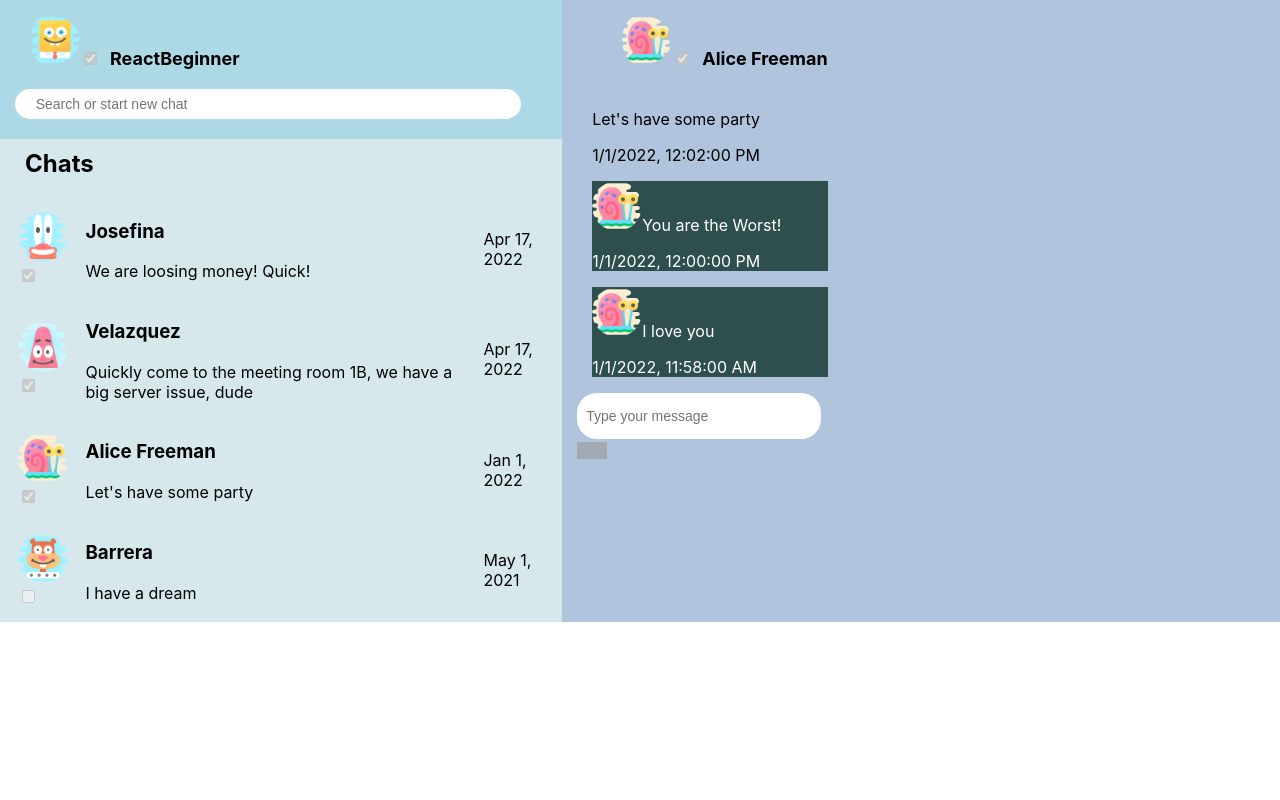
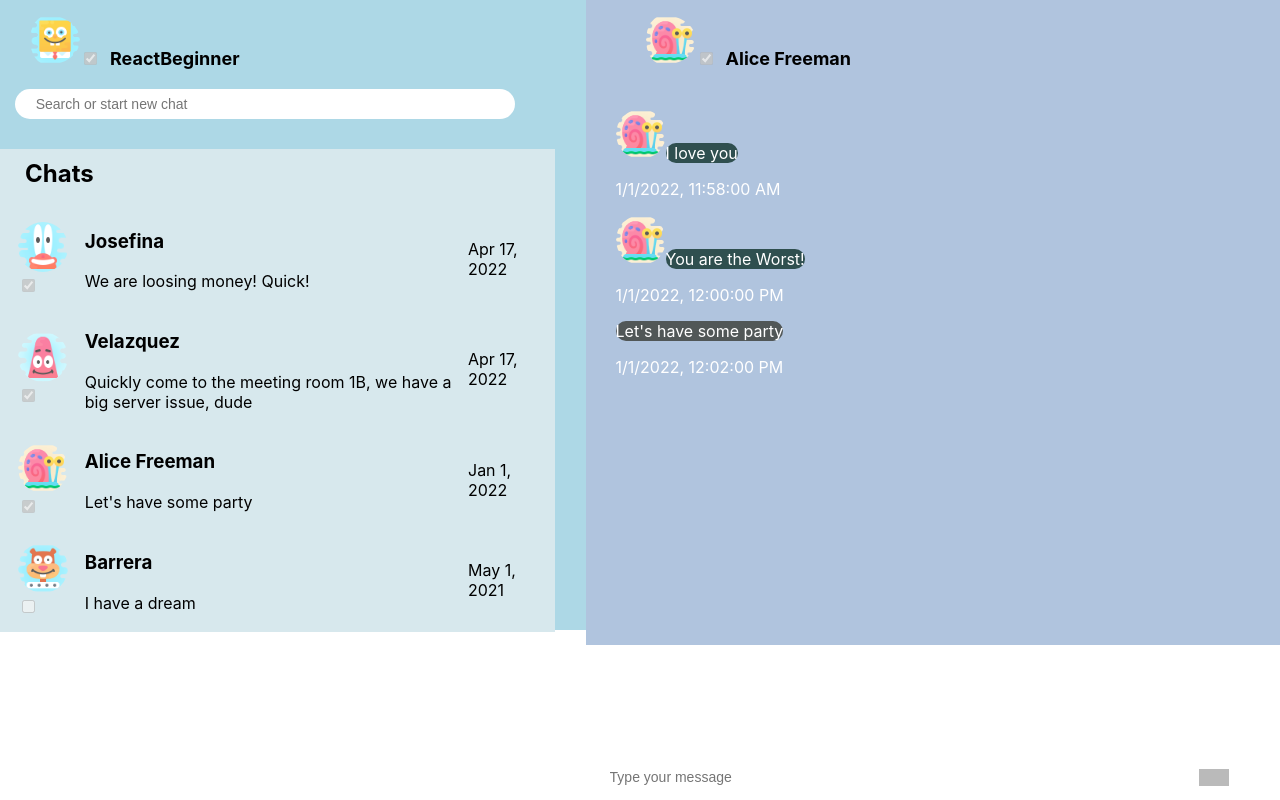
Before and after one commit to Barabaka7/reenbit-chat, a React (Create React App) app: page / in a window 1280 px wide. Built offline with nearby package versions, Linux system fonts and the light colour scheme; grey boxes are pictures that could not be loaded.

Commit message:
Fourth Commit

```diff
--- a/src/App.css
+++ b/src/App.css
@@ -1,26 +1,32 @@
 .App {
   display: flex;
+  height: 630px;
 }
 
 .leftContainer {
   padding-top: 15px;
-
   display: flex;
   background-color:lightblue;
-  flex: 4
+  flex: 4;
+  width: 430px;
+  padding-right: 50px;
 }
 
-.Chats {
+.chats {
   padding-left: 15px;
   background-color:rgb(215, 232, 237);
+  width: 530px;
+  padding-right: 10px;
 }
 
 .rightContainer {
   padding-top: 15px;
   padding-left: 15px;
+  padding-right: 10px;
   display: flex;
   background-color:lightsteelblue;
   flex: 5;
+  height: 630px;
 }
 
 .contactName {
@@ -34,29 +40,44 @@
   padding-top: 20px;
   width: 100%;
   justify-content: center;
+  padding-bottom: 10px;
 
 }
 
 .currentChat {
   padding-left: 15px;
   padding-top: 40px;
+  overflow-y: scroll;
+  height: 490px;
+}
 
+.messageForm {
+  position: absolute;
+  bottom: 0px;
 }
 
 .avatar {
   padding-left: 15px;
-}
+  }
 
 .messageFrom{
   color: white;
-  align-items: flex-start;
+}
+
+.messageFromText {
   background-color: darkslategrey;
-
+  border-radius: 20px;
 }
 
 .messageTo{
-  align-items: flex-end;
+  color: white;
+  width: 100%;
+  float: right;
+}
 
+.messageToText {
+  background-color: rgb(81, 87, 87);
+  border-radius: 20px;
 }
 
 img {
@@ -80,9 +101,10 @@ input[type="textarea"]{
   padding: 7px 8px;
   font-size: 14px;
   border: 1px solid transparent;
-  width: 90%;
+  width: 580px;
   border-radius: 20px;
   height: 30px;
+  align-items: flex-end;
 }
 
 input[type="submit"] {
--- a/src/App.js
+++ b/src/App.js
@@ -11,18 +11,19 @@ function App() {
   const [contacts, setContacts] = useState(CONTACTS);
 
   useEffect(()=>{
-   // setContacts(JSON.parse(window.localStorage.getItem('contacts')));
-    setCurrentChat(JSON.parse(window.localStorage.getItem('currentChat')));
-  //  alert(`alert from mounting ${JSON.parse(window.localStorage.getItem('currentChat'))}`);
+   // setContacts(CONTACTS);
+//setContacts(JSON.parse(window.localStorage.getItem('contacts')));
+    //setCurrentChat(JSON.parse(window.localStorage.getItem('currentChat')));
+ // alert(`alert from mounting ${JSON.parse(window.localStorage.getItem('contacts'))}`);
   }, [])
 
   useEffect(()=>{
-    window.localStorage.setItem('contacts', contacts);
-
+  //  window.localStorage.setItem('contacts', contacts);
+    //alert(`alert from current chat ${window.localStorage.getItem('contacts')}`)
   }, [contacts])
 
   useEffect(()=>{
-    window.localStorage.setItem('currentChat', currentChat);
+  //  window.localStorage.setItem('currentChat', currentChat);
   //  alert(`alert from current chat ${window.localStorage.getItem('currentChat')}`)
   }, [currentChat])
 
@@ -50,14 +51,12 @@ function App() {
 
   return (
     <div className="App">
-      <div className="leftContainer">
-          <UserPane className="UserPane"
-                    contacts={ contacts }
+       <div className="leftContainer">
+          <UserPane contacts={ contacts }
                     setCurrentChat={setCurrentChat}/>
       </div>
       <div className="rightContainer">
           <CurrentChatPane
-                           className="CurrentChatPane"
                            contacts={contacts}
                            currentChat={currentChat}
                            addNewMessage={addNewMessage} />
--- a/src/components/messageInChat/MessageInChat.js
+++ b/src/components/messageInChat/MessageInChat.js
@@ -9,7 +9,7 @@ export const MessageInChat = ({avatar, from, message, timeStamp}) => {
         messageToShow = (
             <div className="messageFrom">
                 <img name='avatar' src={avatar} />
-                <text>{message}</text>
+                <span className="messageFromText">{message}</span>
                 <p>{date}</p>
             </div>
           );
@@ -17,7 +17,7 @@ export const MessageInChat = ({avatar, from, message, timeStamp}) => {
     else{
         messageToShow = (
             <div className="messageTo">
-                <text>{message}</text>
+                <span className="messageToText">{message}</span>
                 <p>{date}</p>
             </div>
           );
--- a/src/containers/currentChatPane/CurrentChatPane.js
+++ b/src/containers/currentChatPane/CurrentChatPane.js
@@ -1,4 +1,4 @@
-import React, { useEffect, useState } from "react";
+import React, { useEffect, useState, useRef } from "react";
 import { CurrentChat } from "../../components/currentChat/CurrentChat";
 import { AvatarBar } from "../../components/avatarBar/AvatarBar";
 import { MessageForm } from "../../components/messageForm/MessageForm";
@@ -9,12 +9,21 @@ export const CurrentChatPane = ({ contacts, currentChat, addNewMessage }) => {
 
 const [newMessage, setNewMessage] = useState('');
 
+const messagesEndRef = useRef(null);
+
 const generateResponseFromChak = async (chatId) => {
   let randomJoke = await fetchingRandomJoke();
   addNewMessage(randomJoke, true, currentChat);
 }
 
-const chatToList = sortByDate(contacts.filter(id => id.contactId === currentChat))[0];
+const chatToList = contacts.filter(id => id.contactId === currentChat)[0];
+
+chatToList.messages.sort((a,b) => {
+  return new Date(a.timeStamp) > new Date(b.timeStamp) ? 1 : -1});
+
+useEffect(()=>{
+        messagesEndRef.current.scrollIntoView({ behavior: 'smooth' })
+  },[contacts])
 
 const avatarData = { avatar: chatToList.avatar,
                      isOnline: chatToList.isOnline,
@@ -37,12 +46,15 @@ const avatarData = { avatar: chatToList.avatar,
         <AvatarBar avatarData={avatarData}/>
       </section>
 
-      <section className="currentChat">
+      <section className="currentChat" >
         <CurrentChat chatToList={chatToList}/>
+        <div ref={messagesEndRef}/>
       </section>
 
-      <section>
-        <MessageForm newMessage={newMessage} setNewMessage={setNewMessage} handleSubmit={handleSubmit}/>
+      <section className="messageForm">
+        <MessageForm newMessage={newMessage}
+                     setNewMessage={setNewMessage}
+                     handleSubmit={handleSubmit}/>
       </section>
     </div>
   );
--- a/src/containers/userPane/UserPane.js
+++ b/src/containers/userPane/UserPane.js
@@ -47,7 +47,7 @@ if (searchTerm !== '')
                    handleChange={handleSearchChange}/>
       </section>
 
-      <section className="Chats">
+      <section className="chats">
       <h2 style={{ "paddingLeft": "10px", "paddingTop": "10px" }}>Chats</h2>
         <ChatsList chatsToList={chatsToList} handleChatClick={handleChatClick}/>
       </section>
```
